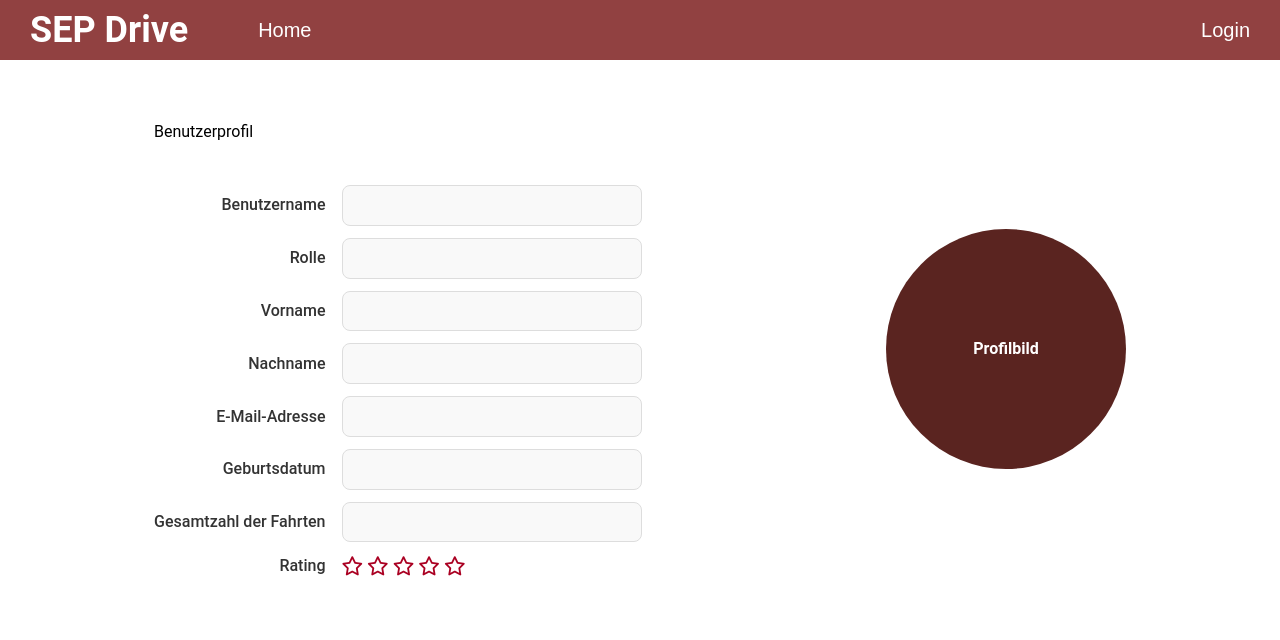
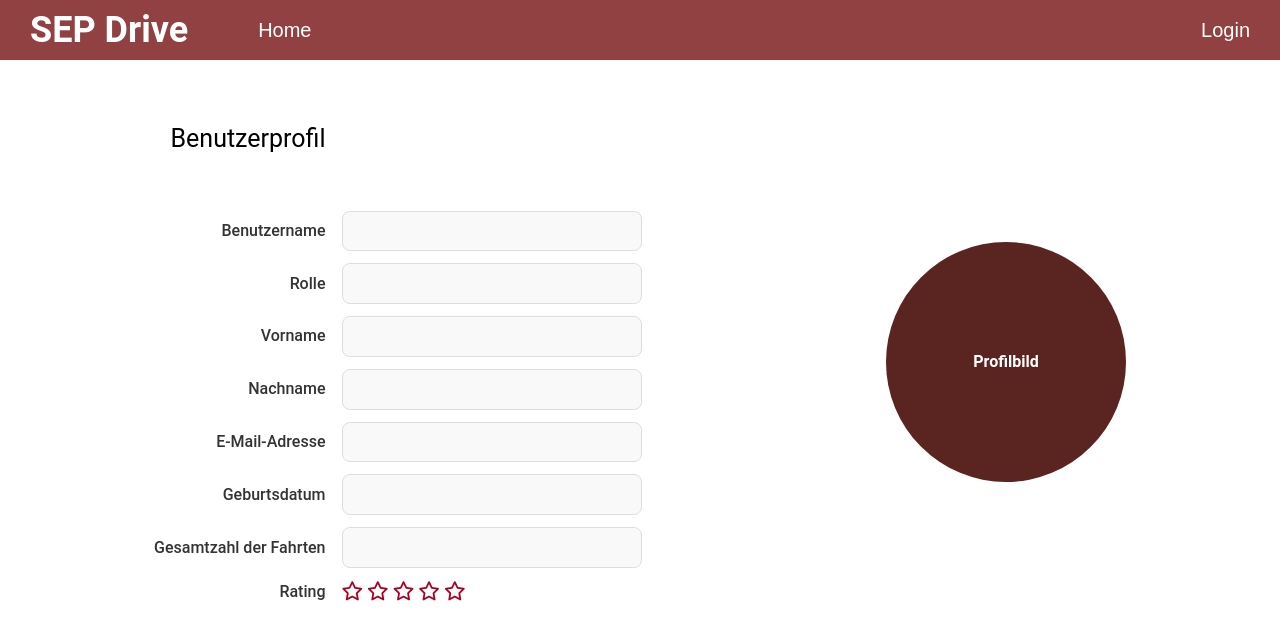
Before and after one commit to nils3005/SEP-Drive, an Angular app in the folder sep-drive-frontend/: page /social/user/1 in a window 1280 px wide. Shown: the top 640 px of the page. Built offline with nearby package versions, Linux system fonts and the light colour scheme; no server answers.

Commit message:
fixed profile component title position

```diff
--- a/sep-drive-frontend/src/app/components/profile/profile.component.html
+++ b/sep-drive-frontend/src/app/components/profile/profile.component.html
@@ -1,7 +1,8 @@
 <div class="profile-container">
     <div class="profile-form">
-        <h2>Benutzerprofil</h2>
         <div class="form-grid">
+            <h2>Benutzerprofil</h2>
+            <h2></h2> <!-- Wichtig, damit das Grid stimmt -->
 
             <label>Benutzername</label>
             <input type="text" [value]="user()?.username" readonly />
--- a/sep-drive-frontend/src/app/components/profile/profile.component.scss
+++ b/sep-drive-frontend/src/app/components/profile/profile.component.scss
@@ -11,9 +11,12 @@
   flex: 1;
   max-width: 700px;
 }
+
 .profile-form h2 {
   margin-bottom: 1rem;
   padding-bottom: 25px;
+  text-align: right;
+  font-size: 25px;
 }
 
 .form-grid {
```
